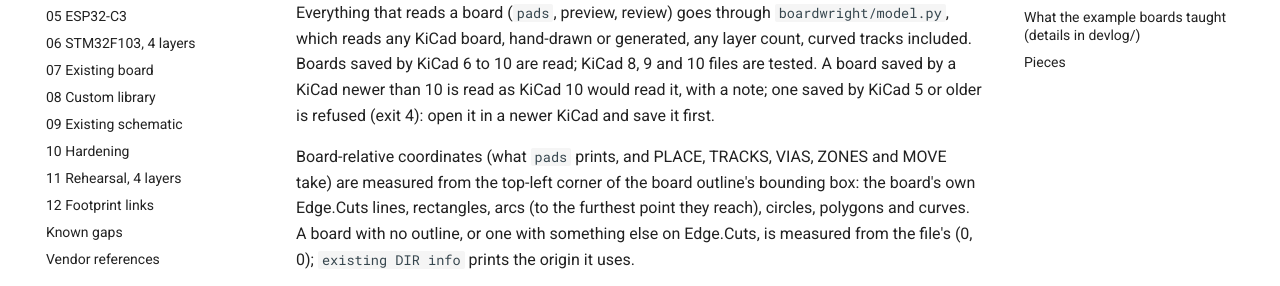
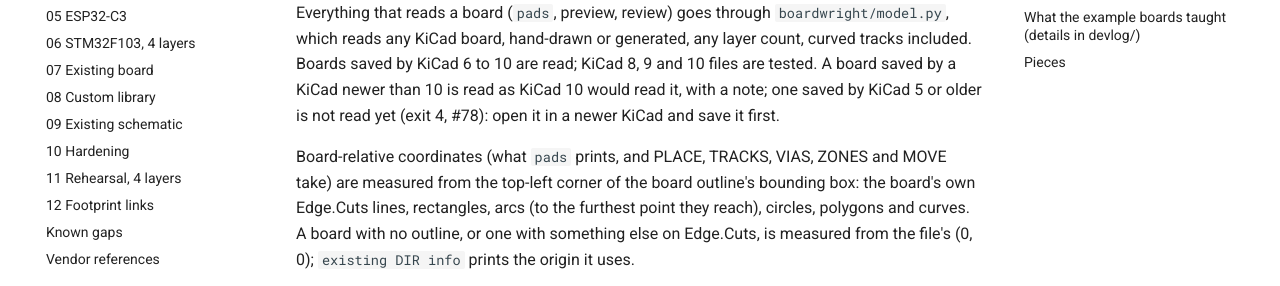
Before and after one commit to heibench/boardwright, an MkDocs documentation site: the page built from docs/guide.md, in a window 1280 px wide and 900 px high. Shown: the part 373-659 px from the top of the window. Built offline with MkDocs 1.6.1 and Material for MkDocs 9.7.7, drawn with Linux system fonts in a browser that asks for light colours; comment, search, counter and statistics services are not loaded.

Commit message:
docs(model): say KiCad 5 boards are not read yet
A board saved by KiCad 5 or older still exits 4, an input the reader
cannot read, as the exit table has it. The message, the model
docstring, the guide, gaps.md and the CHANGELOG now say it is not read
yet and point at #78, which tracks reading it, instead of describing a
permanent refusal.

Refs #58
Refs #78

```diff
--- a/docs/guide.md
+++ b/docs/guide.md
@@ -13,7 +13,8 @@ Everything that reads a board (`pads`, preview, review) goes through
 any layer count, curved tracks included. Boards saved by KiCad 6 to 10 are
 read; KiCad 8, 9 and 10 files are tested. A board saved by a KiCad newer
 than 10 is read as KiCad 10 would read it, with a note; one saved by KiCad 5
-or older is refused (exit 4): open it in a newer KiCad and save it first.
+or older is not read yet (exit 4, #78): open it in a newer KiCad and save it
+first.
 
 Board-relative coordinates (what `pads` prints, and PLACE, TRACKS, VIAS,
 ZONES and MOVE take) are measured from the top-left corner of the board
```
Also changed, not shown: CHANGELOG.md (+1 -1 lines), docs/devlog/gaps.md (+1 -1 lines), 1 other file.
